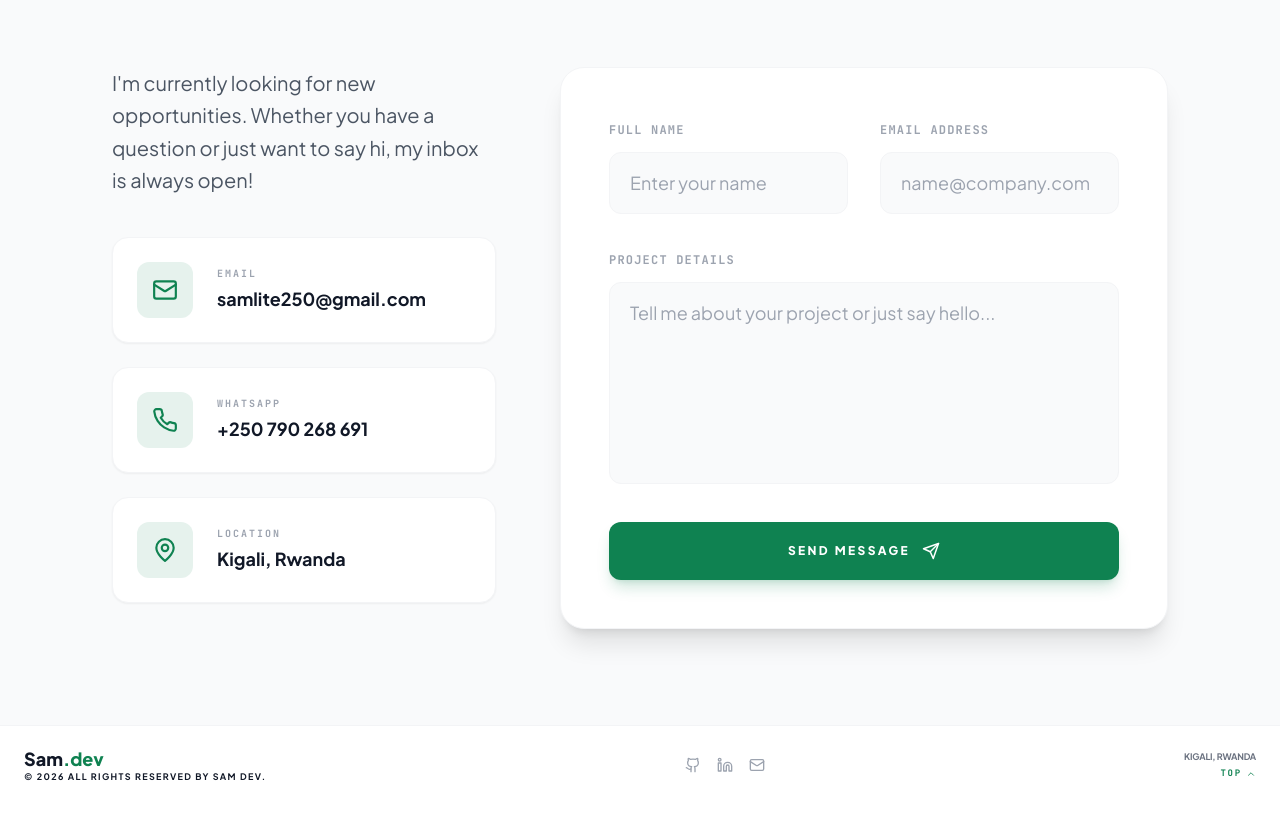
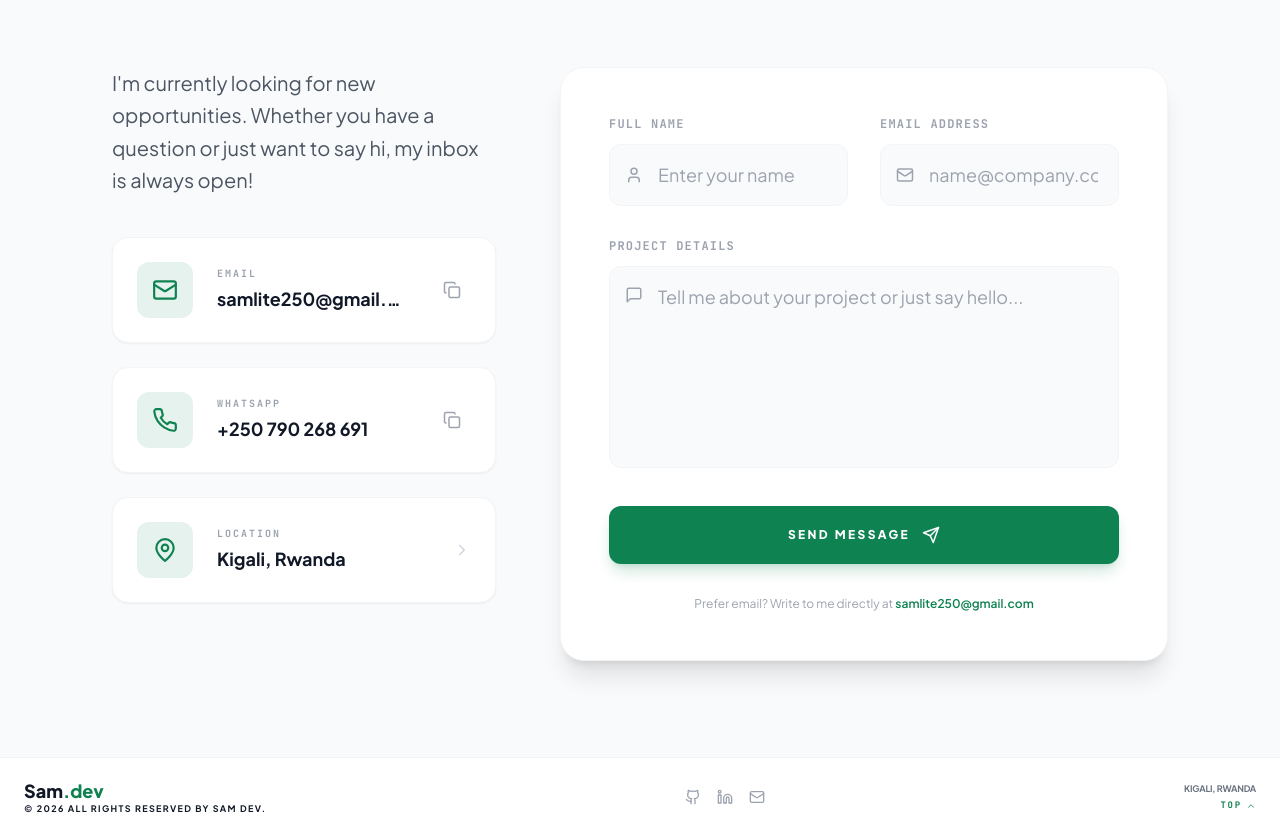
Before and after one commit to Samlite250/Samportfolio, a React (Vite) app: page / in a window 1280 px wide. Shown: the part 7463-8300 px from the top of the page. Before the commit the page ends 8268 px from the top, so only its background shows below. Built offline with nearby package versions, Linux system fonts and the light colour scheme.

Commit message:
feat(contact): icon inputs, inline validation, spam honeypot, copy-to-clipboard cards

```diff
--- a/src/components/Contact.jsx
+++ b/src/components/Contact.jsx
@@ -1,20 +1,52 @@
 import React, { useState } from 'react';
 import { motion } from 'framer-motion';
-import { Send, Mail, Phone, MapPin } from 'lucide-react';
+import { Send, Mail, Phone, MapPin, User, MessageSquare, Check, Copy, ChevronRight } from 'lucide-react';
 
 const Contact = () => {
   const [formData, setFormData] = useState({ name: '', email: '', message: '' });
+  const [errors, setErrors] = useState({});
   const [status, setStatus] = useState({ type: '', message: '' });
   const [loading, setLoading] = useState(false);
+  const [honey, setHoney] = useState('');
+  const [copied, setCopied] = useState(null);
 
   const handleChange = (e) => {
-    setFormData({ ...formData, [e.target.name]: e.target.value });
+    const { name, value } = e.target;
+    setFormData((prev) => ({ ...prev, [name]: value }));
+    if (errors[name]) setErrors((prev) => ({ ...prev, [name]: '' }));
+  };
+
+  const validate = () => {
+    const next = {};
+    if (formData.name.trim().length < 2) next.name = 'Please enter your full name.';
+    if (!/^[^\s@]+@[^\s@]+\.[^\s@]+$/.test(formData.email)) next.email = 'Please enter a valid email address.';
+    if (formData.message.trim().length < 10) next.message = 'Message must be at least 10 characters.';
+    setErrors(next);
+    return Object.keys(next).length === 0;
+  };
+
+  const copyToClipboard = async (value, label) => {
+    try {
+      await navigator.clipboard.writeText(value);
+      setCopied(label);
+      setTimeout(() => setCopied(null), 2000);
+    } catch {
+      /* clipboard unavailable */
+    }
   };
 
   const handleSubmit = async (e) => {
     e.preventDefault();
+    setStatus({ type: '', message: '' });
+
+    if (honey) return;
+
+    if (!validate()) {
+      setStatus({ type: 'error', message: 'Please fix the highlighted fields and try again.' });
+      return;
+    }
+
     setLoading(true);
-    setStatus({ type: '', message: '' });
 
     try {
       const res = await fetch('https://formsubmit.co/ajax/samlite250@gmail.com', {
@@ -26,7 +58,8 @@ const Contact = () => {
           message: formData.message,
           _subject: `New message from ${formData.name} via portfolio`,
           _template: 'table',
-          _captcha: 'false'
+          _captcha: 'false',
+          _honey: honey
         })
       });
       const data = await res.json().catch(() => ({}));
@@ -46,10 +79,15 @@ const Contact = () => {
   };
 
   const contactInfo = [
-    { icon: Mail, label: 'Email', value: 'samlite250@gmail.com', href: 'mailto:samlite250@gmail.com' },
-    { icon: Phone, label: 'WhatsApp', value: '+250 790 268 691', href: 'https://wa.me/250790268691' },
-    { icon: MapPin, label: 'Location', value: 'Kigali, Rwanda', href: '#' },
+    { icon: Mail, label: 'Email', value: 'samlite250@gmail.com', href: 'mailto:samlite250@gmail.com', copy: true },
+    { icon: Phone, label: 'WhatsApp', value: '+250 790 268 691', href: 'https://wa.me/250790268691', copy: true },
+    { icon: MapPin, label: 'Location', value: 'Kigali, Rwanda', href: 'https://maps.google.com/?q=Kigali,+Rwanda' },
   ];
+
+  const inputClass = (hasError) =>
+    `w-full bg-gray-50 dark:bg-dark-950 border rounded-xl pl-12 pr-5 py-4 text-gray-900 dark:text-white focus:outline-none focus:ring-2 focus:ring-primary/20 transition-all text-lg placeholder:text-gray-400 dark:placeholder:text-gray-500 ${
+      hasError ? 'border-red-500/60' : 'border-gray-100 dark:border-white/10 focus:border-primary'
+    }`;
 
   return (
     <section id="contact" className="py-24 relative bg-gray-50 dark:bg-dark-950 transition-colors duration-300">
@@ -73,21 +111,46 @@ const Contact = () => {
 
             <div className="space-y-6">
               {contactInfo.map((item, i) => (
+                <div
+                  key={i}
+                  className="group flex items-center gap-6 p-6 bg-white dark:bg-dark-900 rounded-2xl border border-gray-100 dark:border-white/5 shadow-sm hover:border-primary/50 hover:shadow-lg hover:-translate-y-0.5 transition-all duration-300"
+                >
                   <a
-                  key={i}
                     href={item.href}
                     target="_blank"
                     rel="noreferrer"
-                  className="flex items-center gap-6 p-6 bg-white dark:bg-dark-900 rounded-2xl group hover:border-primary/50 transition-all border border-gray-100 dark:border-white/5 shadow-sm"
+                    className="flex items-center gap-6 flex-1 min-w-0"
                   >
-                  <div className="w-14 h-14 rounded-xl bg-primary/10 flex items-center justify-center text-primary group-hover:bg-primary group-hover:text-white transition-all duration-300">
+                    <div className="w-14 h-14 rounded-xl bg-primary/10 flex items-center justify-center text-primary group-hover:bg-primary group-hover:text-white transition-all duration-300 shrink-0">
                       <item.icon size={26} />
                     </div>
-                  <div>
-                    <p className="text-[10px] font-mono uppercase tracking-[0.2em] text-gray-400 dark:text-gray-500 font-bold mb-1">{item.label}</p>
-                    <p className="text-lg text-gray-900 dark:text-white font-bold">{item.value}</p>
+                    <div className="min-w-0">
+                      <p className="text-[10px] font-mono uppercase tracking-[0.2em] text-gray-400 dark:text-gray-500 font-bold mb-1">
+                        {item.label}
+                      </p>
+                      <p className="text-lg text-gray-900 dark:text-white font-bold truncate">{item.value}</p>
                     </div>
                   </a>
+
+                  {item.copy ? (
+                    <button
+                      onClick={() => copyToClipboard(item.value, item.label)}
+                      className="p-2.5 rounded-lg text-gray-400 hover:text-primary hover:bg-primary/10 transition-colors shrink-0"
+                      aria-label={`Copy ${item.label}`}
+                    >
+                      {copied === item.label ? (
+                        <Check size={18} className="text-primary" />
+                      ) : (
+                        <Copy size={18} />
+                      )}
+                    </button>
+                  ) : (
+                    <ChevronRight
+                      size={18}
+                      className="text-gray-300 group-hover:text-primary group-hover:translate-x-1 transition-all shrink-0"
+                    />
+                  )}
+                </div>
               ))}
             </div>
           </div>
@@ -98,46 +161,75 @@ const Contact = () => {
             viewport={{ once: true }}
             className="lg:col-span-3 bg-white dark:bg-dark-900 p-8 md:p-12 rounded-3xl border border-gray-100 dark:border-white/10 shadow-xl"
           >
-            <form onSubmit={handleSubmit} className="space-y-8">
+            <form onSubmit={handleSubmit} className="space-y-8" noValidate>
               <div className="grid md:grid-cols-2 gap-8">
                 <div className="space-y-3">
-                  <label className="text-xs font-mono font-bold uppercase tracking-widest text-gray-400 dark:text-gray-500">Full Name</label>
+                  <label htmlFor="name" className="block text-xs font-mono font-bold uppercase tracking-widest text-gray-400 dark:text-gray-500">
+                    Full Name
+                  </label>
+                  <div className="relative">
+                    <User size={18} className="absolute left-4 top-1/2 -translate-y-1/2 text-gray-400 pointer-events-none" />
                     <input
+                      id="name"
                       type="text"
                       name="name"
                       value={formData.name}
                       onChange={handleChange}
-                    required
                       placeholder="Enter your name"
-                    className="w-full bg-gray-50 dark:bg-dark-950 border border-gray-100 dark:border-white/10 rounded-xl px-5 py-4 text-gray-900 dark:text-white focus:outline-none focus:border-primary transition-colors text-lg"
+                      className={inputClass(errors.name)}
                     />
                   </div>
+                  {errors.name && <p className="text-xs text-red-500 font-medium">{errors.name}</p>}
+                </div>
                 <div className="space-y-3">
-                  <label className="text-xs font-mono font-bold uppercase tracking-widest text-gray-400 dark:text-gray-500">Email Address</label>
+                  <label htmlFor="email" className="block text-xs font-mono font-bold uppercase tracking-widest text-gray-400 dark:text-gray-500">
+                    Email Address
+                  </label>
+                  <div className="relative">
+                    <Mail size={18} className="absolute left-4 top-1/2 -translate-y-1/2 text-gray-400 pointer-events-none" />
                     <input
+                      id="email"
                       type="email"
                       name="email"
                       value={formData.email}
                       onChange={handleChange}
-                    required
                       placeholder="name@company.com"
-                    className="w-full bg-gray-50 dark:bg-dark-950 border border-gray-100 dark:border-white/10 rounded-xl px-5 py-4 text-gray-900 dark:text-white focus:outline-none focus:border-primary transition-colors text-lg"
+                      className={inputClass(errors.email)}
                     />
+                  </div>
+                  {errors.email && <p className="text-xs text-red-500 font-medium">{errors.email}</p>}
                 </div>
               </div>
 
               <div className="space-y-3">
-                <label className="text-xs font-mono font-bold uppercase tracking-widest text-gray-400 dark:text-gray-500">Project Details</label>
+                <label htmlFor="message" className="block text-xs font-mono font-bold uppercase tracking-widest text-gray-400 dark:text-gray-500">
+                  Project Details
+                </label>
+                <div className="relative">
+                  <MessageSquare size={18} className="absolute left-4 top-5 text-gray-400 pointer-events-none" />
                   <textarea
+                    id="message"
                     name="message"
                     rows="6"
                     value={formData.message}
                     onChange={handleChange}
-                  required
                     placeholder="Tell me about your project or just say hello..."
-                  className="w-full bg-gray-50 dark:bg-dark-950 border border-gray-100 dark:border-white/10 rounded-xl px-5 py-4 text-gray-900 dark:text-white focus:outline-none focus:border-primary transition-colors text-lg resize-none"
+                    className={`${inputClass(errors.message)} resize-none`}
                   ></textarea>
                 </div>
+                {errors.message && <p className="text-xs text-red-500 font-medium">{errors.message}</p>}
+              </div>
+
+              <input
+                type="text"
+                name="_honey"
+                value={honey}
+                onChange={(e) => setHoney(e.target.value)}
+                tabIndex={-1}
+                autoComplete="off"
+                className="hidden"
+                aria-hidden="true"
+              />
 
               {status.message && (
                 <div className={`p-4 rounded-xl text-sm font-bold flex items-center gap-3 ${status.type === 'success' ? 'bg-primary/10 text-primary border border-primary/20' : 'bg-red-500/10 text-red-500 border border-red-500/20'}`}>
@@ -148,14 +240,24 @@ const Contact = () => {
               <button
                 type="submit"
                 disabled={loading}
-                className="w-full group px-8 py-5 bg-primary text-white font-black rounded-xl hover:scale-[1.02] active:scale-100 transition-all flex items-center justify-center gap-3 uppercase tracking-[0.2em] text-xs shadow-lg shadow-primary/20"
+                className="w-full group px-8 py-5 bg-primary text-white font-black rounded-xl hover:bg-primary/90 hover:-translate-y-0.5 active:translate-y-0 active:scale-[0.99] transition-all flex items-center justify-center gap-3 uppercase tracking-[0.2em] text-xs shadow-lg shadow-primary/20 focus:outline-none focus:ring-2 focus:ring-primary/40 disabled:opacity-70 disabled:cursor-not-allowed"
               >
                 {loading ? (
+                  <>
                     <span className="w-6 h-6 border-2 border-white/30 border-t-white animate-spin rounded-full"></span>
+                    Sending...
+                  </>
                 ) : (
                   <>Send Message <Send size={18} className="group-hover:translate-x-1 group-hover:-translate-y-1 transition-transform" /></>
                 )}
               </button>
+
+              <p className="text-center text-xs text-gray-400 dark:text-gray-500">
+                Prefer email? Write to me directly at{' '}
+                <a href="mailto:samlite250@gmail.com" className="text-primary font-semibold hover:underline">
+                  samlite250@gmail.com
+                </a>
+              </p>
             </form>
           </motion.div>
 
```
Lines whose indentation alone changed are shown as unchanged.
